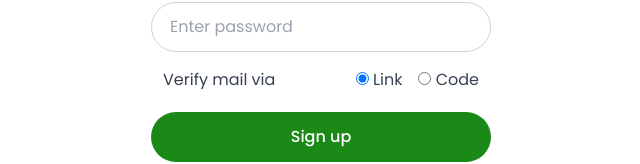
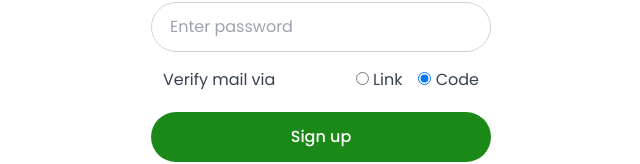
Before and after one commit to raihanhosen011/medium-2.0-client, a Next.js app: page /register in a window 1280 px wide. Shown: the part 416-580 px from the top of the page, without its empty margins (319-959 px from the left). Built offline with nearby package versions, Linux system fonts and the light colour scheme; a web font is replaced by a local one.

Commit message:
oparation for registration component

```diff
--- a/src/modules/Register/partials/Form.tsx
+++ b/src/modules/Register/partials/Form.tsx
@@ -1,29 +1,49 @@
-import React from 'react'
+"use client"
+
+import React, { useState } from 'react'
 import Link from 'next/link'
+//
+import { FormSubmit, InputChange } from '@config/types'
+import { regInitial } from '../config/constants'
+import { IRegistration } from '../config/types'
 //
 import Button from '@components/Button'
 
 
 const Form = () => {
+  // state
+  const [regData, setRegData] = useState<IRegistration>(regInitial)
+
+  // handle input value
+  const handleChange = (e: InputChange) => {
+    const { value, name } = e.target
+    setRegData({ ...regData, [name] : value })
+  }
+
+  // handle suvmit form
+  const handleSubmit = (e: FormSubmit) => {
+    e.preventDefault()
+  }
+
   return (
     <div className='__login' >
-      <form>
+      <form onSubmit={handleSubmit} >
 
-        <input placeholder='Enter your name' type='text' required />
-        <input placeholder='Enter your email' type='email' required />
-        <input placeholder='Enter password' type='text' required />
+        <input onChange={handleChange} name="name" placeholder='Enter your name' type='text' required />
+        <input onChange={handleChange} name="account" placeholder='Enter your email' type='email' required />
+        <input onChange={handleChange} name="password" placeholder='Enter password' type='text' required />
 
         <div className='flex items-center justify-between mb-5 text-gray-700 mx-3' >
           <h2> Verify mail via </h2>
 
           <div className='flex gap-4' >
             <div>
-               <input type='radio' value='by_link' name='type' defaultChecked required />
+               <input onChange={handleChange} type='radio' value='verify_link' name='type' required />
                <label> Link </label>
             </div>
 
             <div>
-               <input type='radio' value='by_code' name='type' required />
+               <input onChange={handleChange} type='radio' value='verify_code' name='type' defaultChecked required />
                <label> Code </label>
             </div>
           </div>
```
